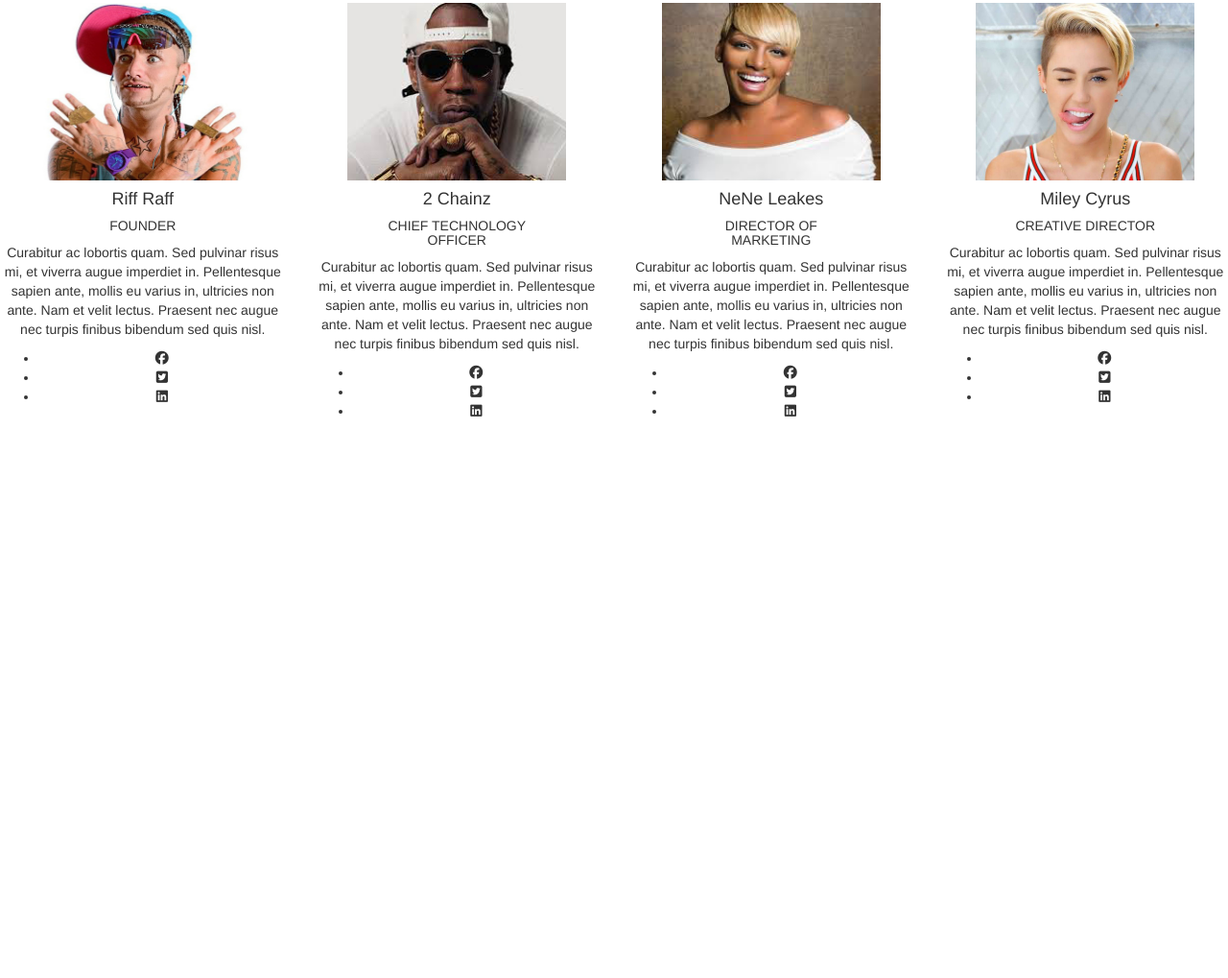
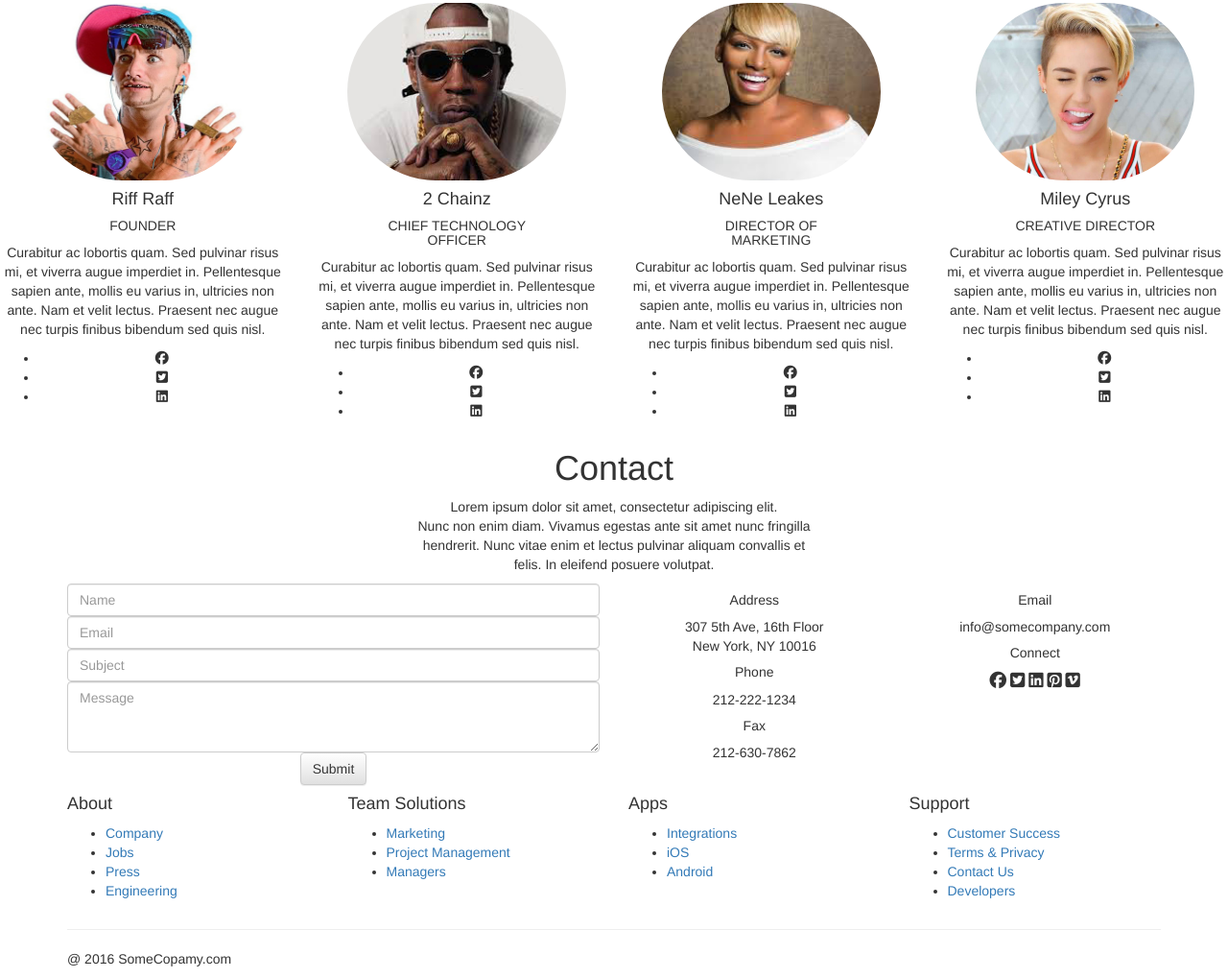
Before and after one commit to abby-garcia/180_verified, a plain HTML site: page index.html in a window 1280 px wide. Shown: the part 1004-2023 px from the top of the page at 96% size. Before the commit the page ends 1452 px from the top, so only its background shows below. Drawn offline with nearby package versions, Linux system fonts and the light colour scheme.

Commit message:
more html

```diff
--- a/css/main.css
+++ b/css/main.css
@@ -32,4 +32,12 @@
 img{
 	height: 185px;
 	width:228px;
+	border-radius: 127px;
 }
+
+
+
+/*Contact*/
+.contact{
+	text-align: center;
+}
--- a/index.html
+++ b/index.html
@@ -240,8 +240,73 @@
         </li>
       </ul>
     </div>
+  </div>
+</section>
+
+<!-- Purple Strip With Sponsers -->
 
 
+
+
+<!-- Contact -->
+<section class="contact container">
+  <h1>Contact</h1>
+  <p>Lorem ipsum dolor sit amet, consectetur adipiscing elit.
+  <br>
+  Nunc non enim diam. Vivamus egestas ante sit amet nunc fringilla
+  <br>
+  hendrerit. Nunc vitae enim et lectus pulvinar aliquam convallis et
+  <br>
+  felis. In eleifend posuere volutpat.
+  </p>
+
+<!-- form address email -->
+
+  <div class="row">
+  <!-- form -->
+    <div class="col-md-6">
+        <form>
+          <input type="email" class="form-control" id="exampleInputEmail1" placeholder="Name">
+          <input type="email" class="form-control" id="exampleInputEmail1" placeholder="Email">
+          <input type="email" class="form-control" id="exampleInputEmail1" placeholder="Subject">
+          <textarea class="form-control" rows="3" placeholder="Message"></textarea>
+        </form>
+        <button class="btn btn-default submit" type="submit"> Submit</button>
+    </div>
+
+  <!-- address, phone fax -->
+    <div class="col-md-3">
+      <h5>Address</h5>
+        <p> 307 5th Ave, 16th Floor
+          <br>
+          New York, NY 10016
+        </p>
+
+      <h5> Phone</h5>
+        <p>212-222-1234</p>
+
+      <h5> Fax</h5>
+        <p>212-630-7862</p>
+
+    </div>
+
+  <!-- email connect -->
+    <div class="col-md-3">
+      <h5> Email</h5>
+        <p>info@somecompany.com</p>
+
+      <h5> Connect</h5>
+        <i class="fa fa-facebook-official fa-lg" aria-hidden="true"></i>
+        <i class="fa fa-twitter-square fa-lg" aria-hidden="true"></i>
+        <i class="fa fa-linkedin-square fa-lg" aria-hidden="true"></i>
+        <i class="fa fa-pinterest-square fa-lg" aria-hidden="true"></i>
+        <i class="fa fa-vimeo-square fa-lg" aria-hidden="true"></i>
+
+
+
+
+
+    </div>
 
 
   </div>
@@ -249,6 +314,57 @@
 
 </section>
 
+<!-- footer -->
+
+<footer class="container">
+  <div class="row">
+    <div class="col-md-3">
+        <h4>About</h4>
+          <ul>
+            <li><a href="#">Company</a></li>
+            <li><a href="#">Jobs</a></li>
+            <li><a href="#">Press</a></li>
+            <li><a href="#">Engineering</a></li>
+          </ul>
+    </div>
+
+    <div class="col-md-3">
+        <h4>Team Solutions</h4>
+          <ul>
+            <li><a href="#">Marketing</a></li>
+            <li><a href="#">Project Management</a></li>
+            <li><a href="#">Managers</a></li>
+          </ul>
+    </div>
+
+    <div class="col-md-3">
+        <h4>Apps</h4>
+          <ul>
+            <li><a href="#">Integrations</a></li>
+            <li><a href="#">iOS</a></li>
+            <li><a href="#">Android</a></li>
+          </ul>
+    </div>
+
+    <div class="col-md-3">
+        <h4>Support</h4>
+          <ul>
+            <li><a href="#">Customer Success</a></li>
+            <li><a href="#">Terms &amp; Privacy</a></li>
+            <li><a href="#">Contact Us</a></li>
+            <li><a href="#">Developers</a></li>
+          </ul>
+    </div>
+  </div>
+
+<hr>
+
+<p> &#64; 2016 SomeCopamy.com</p>
+
+
+
+
+</footer>
 
 
 
```
